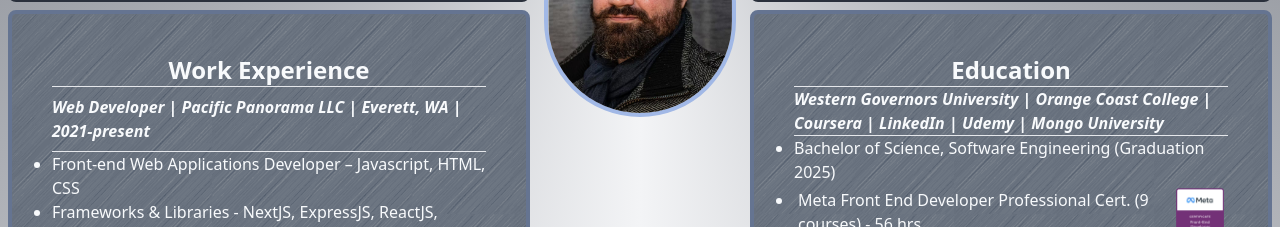
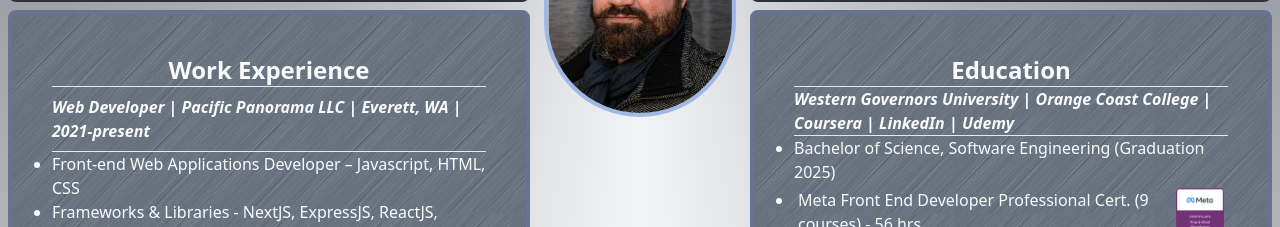
Before and after one commit to ArtimusMaximus/resume, a website built with Vite: page arthurportfolio/index.html in a window 1280 px wide. Shown: the part 254-481 px from the top of the page. Built offline with nearby package versions, Linux system fonts and the light colour scheme; files whose address does not match are found by name.

Commit message:
removed Mongo University from education section

```diff
--- a/arthurportfolio/index.html
+++ b/arthurportfolio/index.html
@@ -211,7 +211,7 @@
             border-4 border-solid border-deepBlueMid"
         >
             <h1 class="text-center font-bold text-2xl">Education</h1><hr />
-                <h2 class="font-bold italic">Western Governors University | Orange Coast College | Coursera | LinkedIn | Udemy | Mongo University</h2><hr />
+                <h2 class="font-bold italic">Western Governors University | Orange Coast College | Coursera | LinkedIn | Udemy</h2><hr />
                     <ul class="list-disc">
                         <li>Bachelor of Science, Software Engineering (Graduation 2025)</li>
                         <li class="p-1"><span class="flex flex-row items-center">Meta Front End Developer Professional Cert. (9 courses) - 56 hrs<img class="w-12 h-auto ml-1" src="./images/mfed_certificate.avif" alt="Arthur M. Meta Front End Developer Cert." /></span></li>
```
